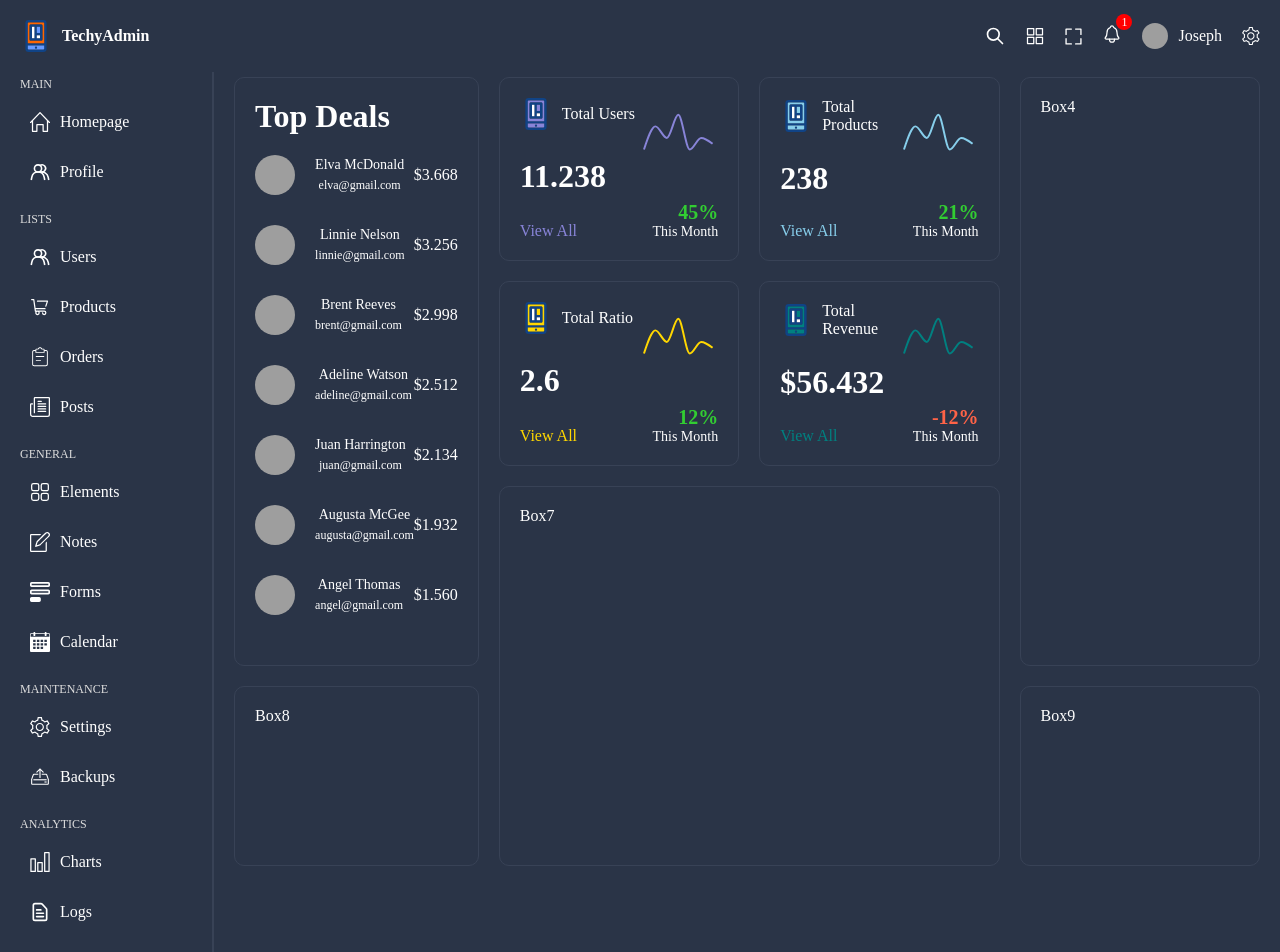
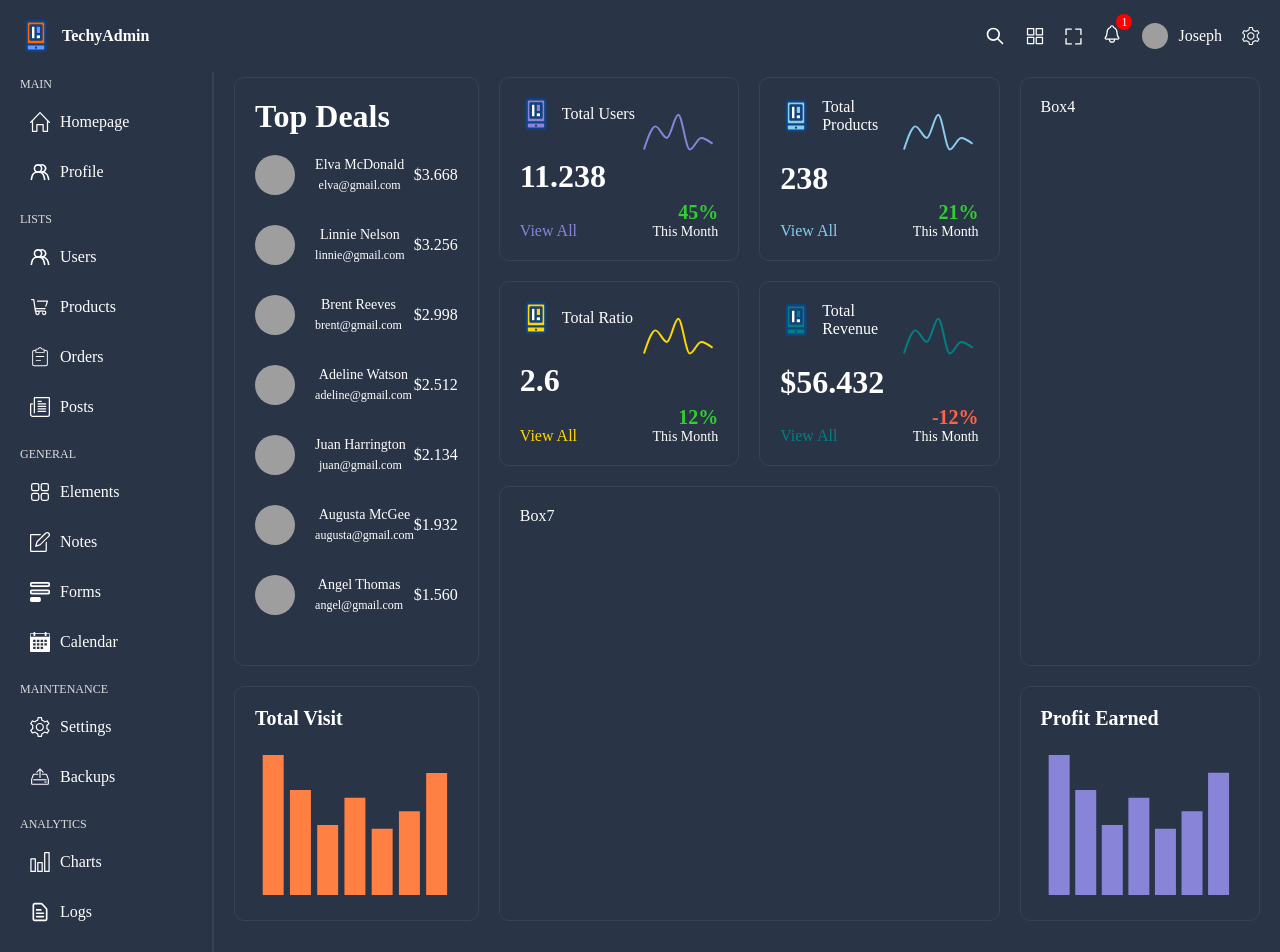
Before and after one commit to isaiahpere/vite-dashboard, a React (Vite) app: page / in a window 1280 px wide. Shown: the top 952 px of the page. Built offline with nearby package versions, Linux system fonts and the light colour scheme; grey boxes are pictures that could not be loaded.

Commit message:
create barChart component

```diff
--- /dev/null
+++ b/src/components/barChartBox/BarChartBox.scss
@@ -0,0 +1,13 @@
+.barChartBox {
+  width: 100%;
+  height: 100%;
+
+  h1 {
+    font-size: 20px;
+    margin-bottom: 20px;
+  }
+
+  .chart {
+    height: 150px;
+  }
+}
--- /dev/null
+++ b/src/components/barChartBox/BarChartBox.tsx
@@ -0,0 +1,33 @@
+import { Bar, BarChart, ResponsiveContainer, Tooltip } from "recharts";
+
+import "./BarChartBox.scss";
+
+import * as T from "../../types";
+import { FC } from "react";
+
+const BarChartBox: FC<T.IBarChartBox> = ({
+  title,
+  color,
+  dataKey,
+  chartData,
+}) => {
+  return (
+    <div className="barChartBox">
+      <h1>{title}</h1>
+      <div className="chart">
+        <ResponsiveContainer width="99%" height="100%">
+          <BarChart data={chartData}>
+            <Tooltip
+              contentStyle={{ background: "#2a3447", borderRadius: "5px" }}
+              labelStyle={{ display: "none" }}
+              cursor={{ fill: "none" }}
+            />
+            <Bar dataKey={dataKey} fill={color} />
+          </BarChart>
+        </ResponsiveContainer>
+      </div>
+    </div>
+  );
+};
+
+export default BarChartBox;
--- a/src/pages/home/Home.tsx
+++ b/src/pages/home/Home.tsx
@@ -2,11 +2,14 @@ import "./Home.scss";
 
 import TopBox from "../../components/topBox/TopBox";
 import ChartBox from "../../components/chartBox/ChartBox";
+import BarChartBox from "../../components/barChartBox/BarChartBox";
 import {
   chartBoxUser,
   chartBoxProduct,
   chartBoxRevenue,
   chartBoxConversion,
+  barChartBoxRevenue,
+  barChartBoxVisit,
 } from "../../data";
 
 const Home = () => {
@@ -29,8 +32,12 @@ const Home = () => {
         <ChartBox {...chartBoxRevenue} />
       </div>
       <div className="box box7">Box7</div>
-      <div className="box box8">Box8</div>
-      <div className="box box9">Box9</div>
+      <div className="box box8">
+        <BarChartBox {...barChartBoxVisit} />
+      </div>
+      <div className="box box9">
+        <BarChartBox {...barChartBoxRevenue} />
+      </div>
     </div>
   );
 };
```
Also changed, not shown: src/types/index.ts (+9 -0 lines).
